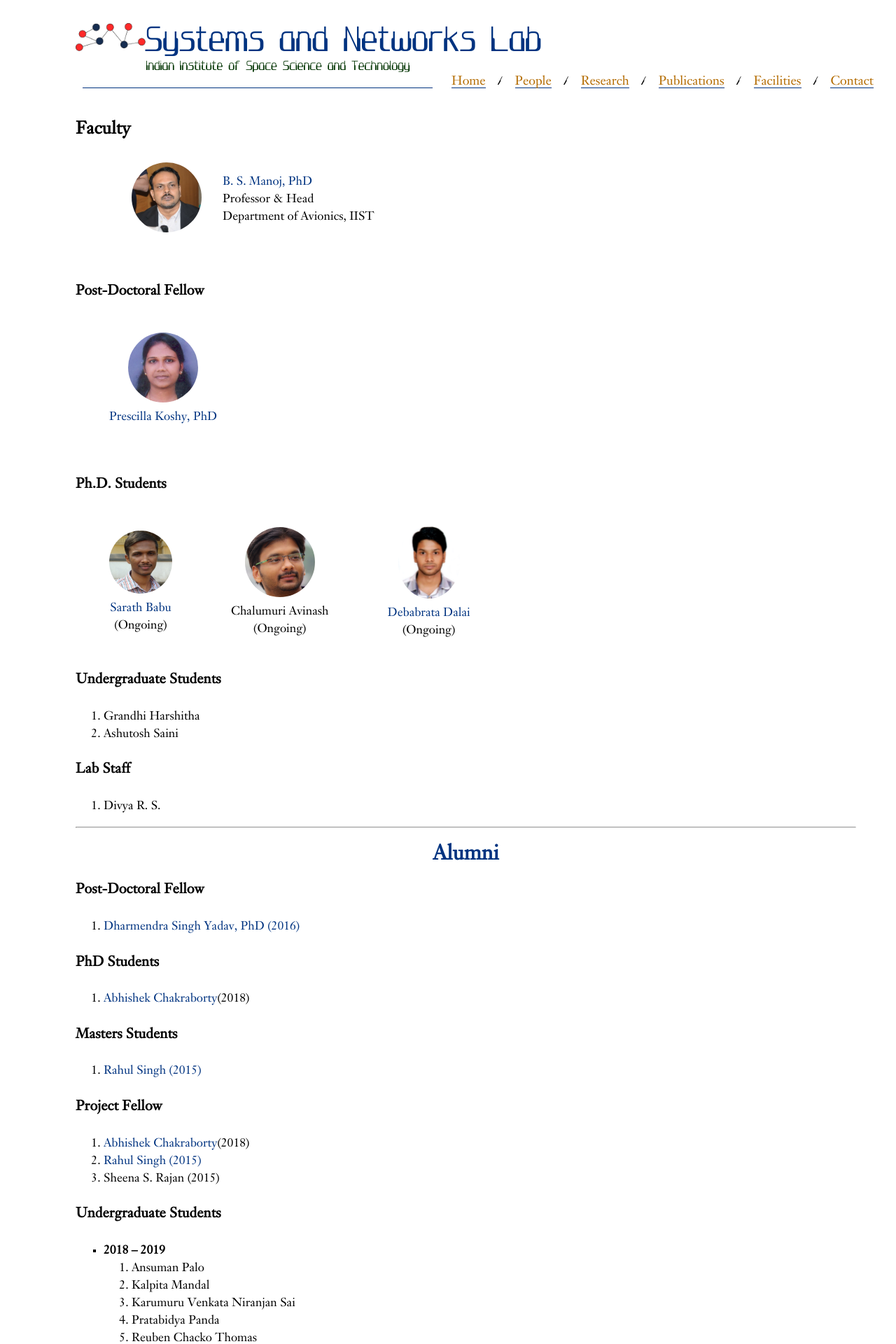
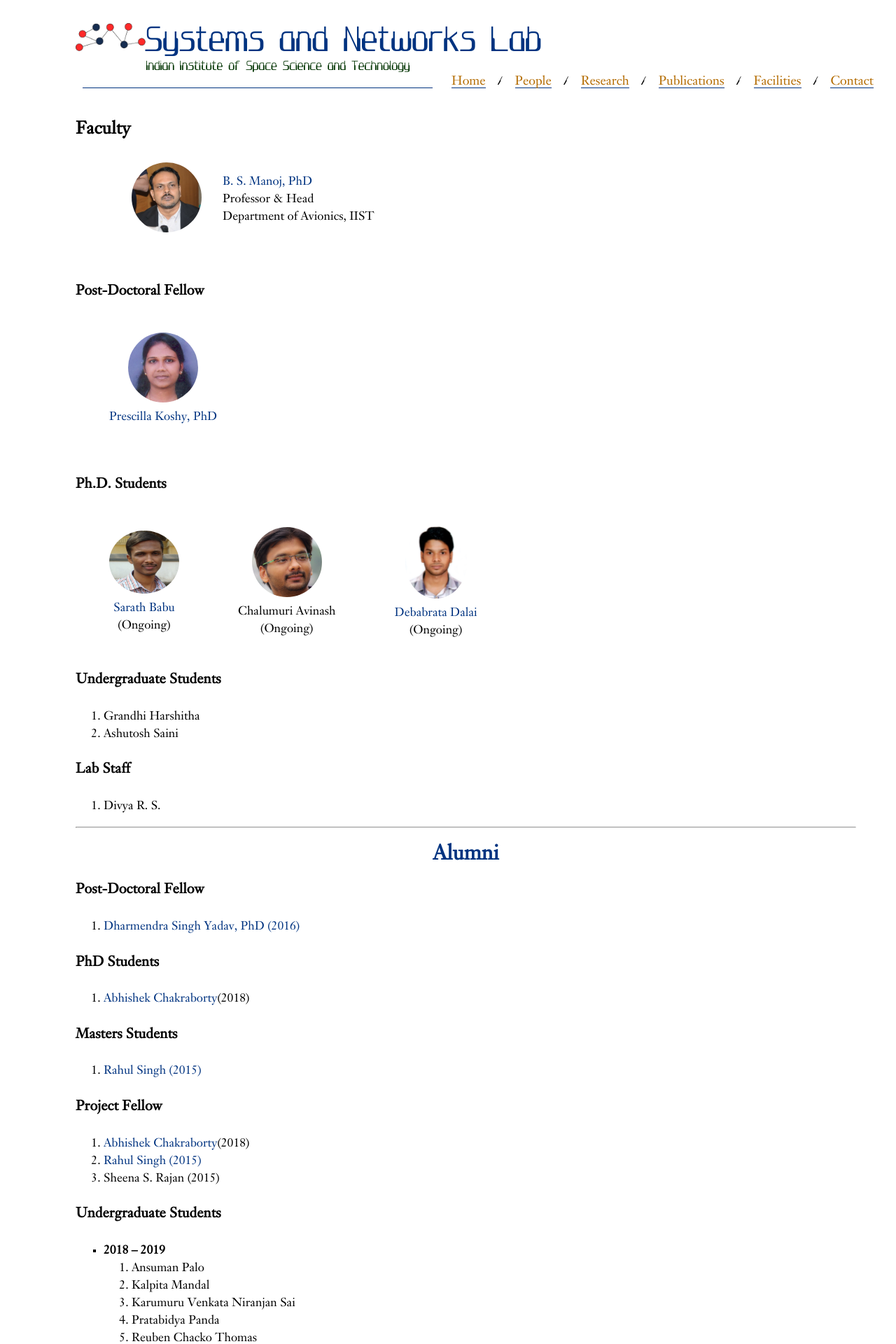
Before and after one commit to iist-sysnet/iist-sysnet.github.io, a Jekyll site: the page built from people.md, in a window 1280 px wide. Shown: the top 1920 px of the page at 70% size. Built offline with Jekyll 4.4.1, drawn with Linux system fonts in a browser that asks for light colours; our own code applies the rules of GitHub Pages for plain Markdown files.

Commit message:
Update people.md

```diff
--- a/people.md
+++ b/people.md
@@ -28,7 +28,7 @@
 
 <table>
 <tr>
-<td><figure align="center"><a href="https://4sarathbabu.github.io/" target="_blank"><img width="90px" height="90px" class="img-circle"  src="images/sarath.jpg"><figcaption>Sarath Babu</figcaption></a>(Ongoing)</figure></td>
+<td><figure align="center"><a href="https://4sarathbabu.github.io/" target="_blank"><img width="100px" height="90px" class="img-circle"  src="images/sarath.jpg"><figcaption>Sarath Babu</figcaption></a>(Ongoing)</figure></td>
 <td><figure align="center"><img width="100px"  class="img-circle"  src="images/avinash.png"><figcaption>Chalumuri Avinash</figcaption>(Ongoing)</figure></td>
 <td><figure align="center"><a href="https://www.linkedin.com/in/debabrata-dalai-a88b6486"><img width="88px"  class="img-circle"  src="images/debabrata.png"><figcaption>Debabrata Dalai</figcaption></a>(Ongoing)</figure></td>
 </tr>
```
